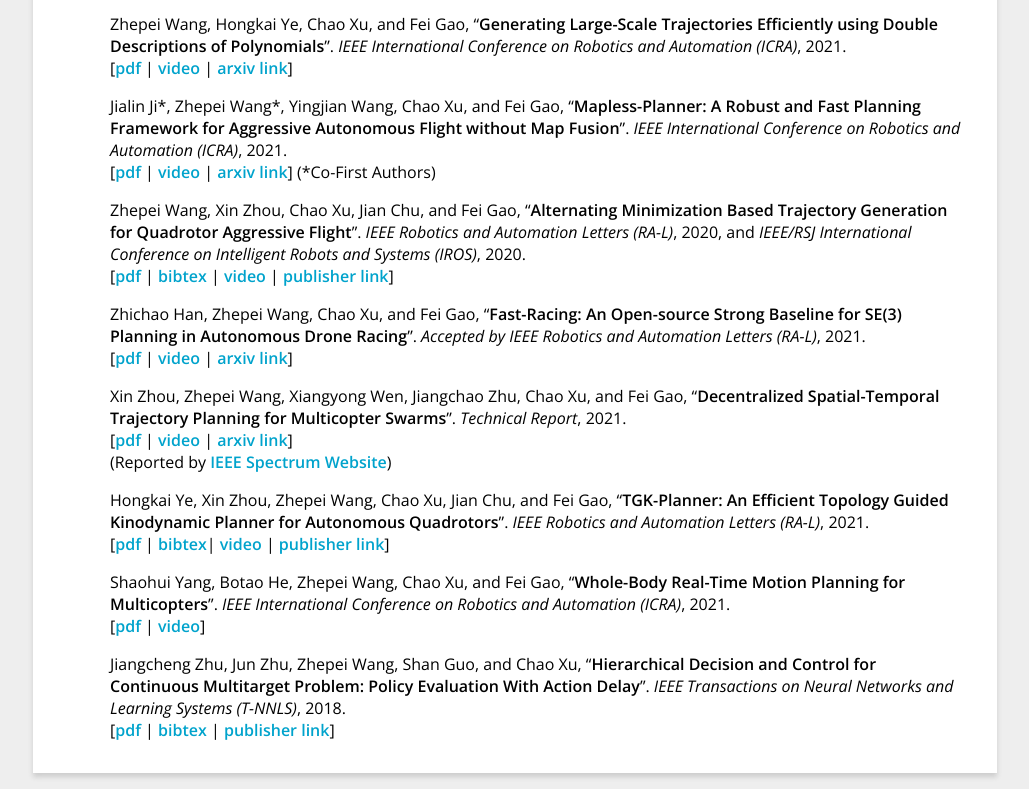
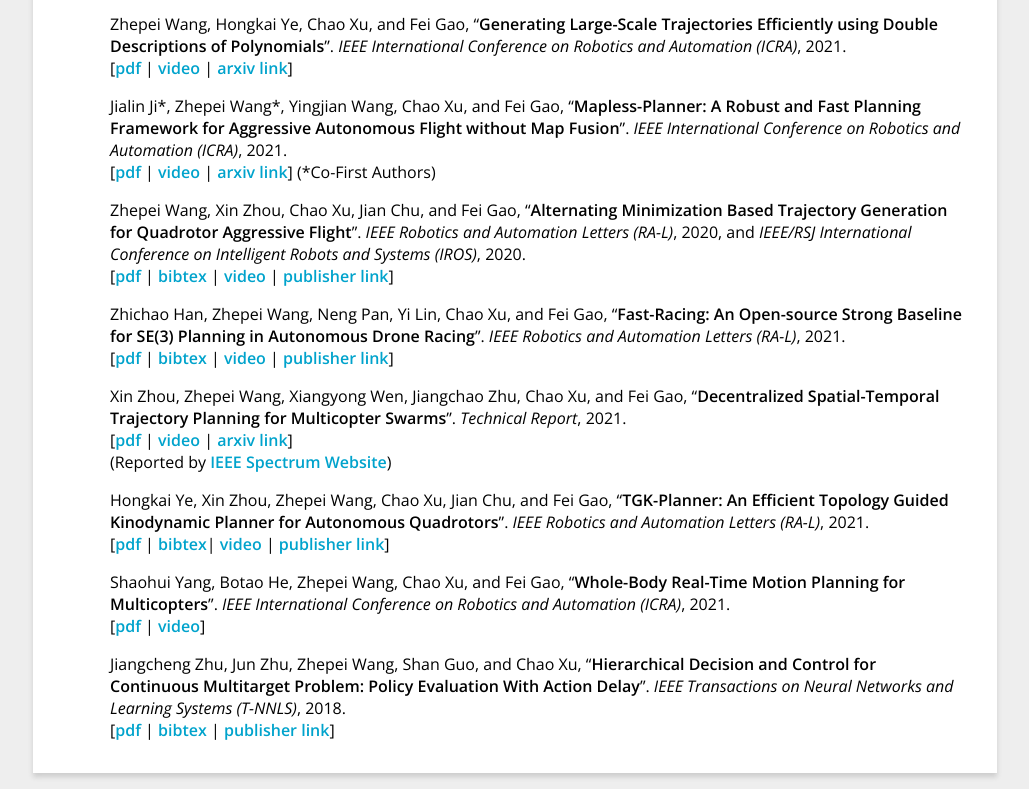
Before and after one commit to ZhepeiWang/zhepeiwang.github.io, a plain HTML site: page index.html in a window 1280 px wide. Shown: the part 895-1684 px from the top of the page, without its empty margins (125-1154 px from the left). Drawn offline with nearby package versions, Linux system fonts and the light colour scheme.

Commit message:
slight mods

```diff
--- a/index.html
+++ b/index.html
@@ -78,11 +78,13 @@
           href="https://www.youtube.com/watch?v=H89ALyWA2NI&feature=youtu.be">video</a> | <a
           href="https://ieeexplore.ieee.org/document/9121729">publisher link</a>]
       </p>
-      <p>Zhichao Han, Zhepei Wang, Chao Xu, and Fei Gao, “<b>Fast-Racing: An Open-source Strong Baseline for SE(3)
+      <p>Zhichao Han, Zhepei Wang, Neng Pan, Yi Lin, Chao Xu, and Fei Gao, “<b>Fast-Racing: An Open-source Strong
+          Baseline for SE(3)
           Planning in
-          Autonomous Drone Racing</b>”. <i>Accepted by IEEE Robotics and Automation Letters (RA-L)</i>, 2021. <br>
-        [<a href="pubs/sub_2021_se3race.pdf">pdf</a> | <a href="https://www.youtube.com/watch?v=kjSU2vXCXXg">video</a>
-        | <a href="https://arxiv.org/abs/2105.10276">arxiv link</a>]
+          Autonomous Drone Racing</b>”. <i>IEEE Robotics and Automation Letters (RA-L)</i>, 2021. <br>
+        [<a href="pubs/ral_2021_se3race.pdf">pdf</a> | <a href="pubs/ral_2021_se3race_bibtex.txt">bibtex</a> | <a
+          href="https://www.youtube.com/watch?v=oIqtN3zWIhM">video</a>
+        | <a href="https://ieeexplore.ieee.org/document/9543598">publisher link</a>]
       </p>
       <p>Xin Zhou, Zhepei Wang, Xiangyong Wen, Jiangchao Zhu, Chao Xu, and Fei Gao, “<b>Decentralized Spatial-Temporal
           Trajectory Planning for Multicopter Swarms</b>”. <i>Technical Report</i>, 2021. <br>
```
Also changed, not shown: pubs/ral_2021_se3race_bibtex.txt (added), 2 other files.
